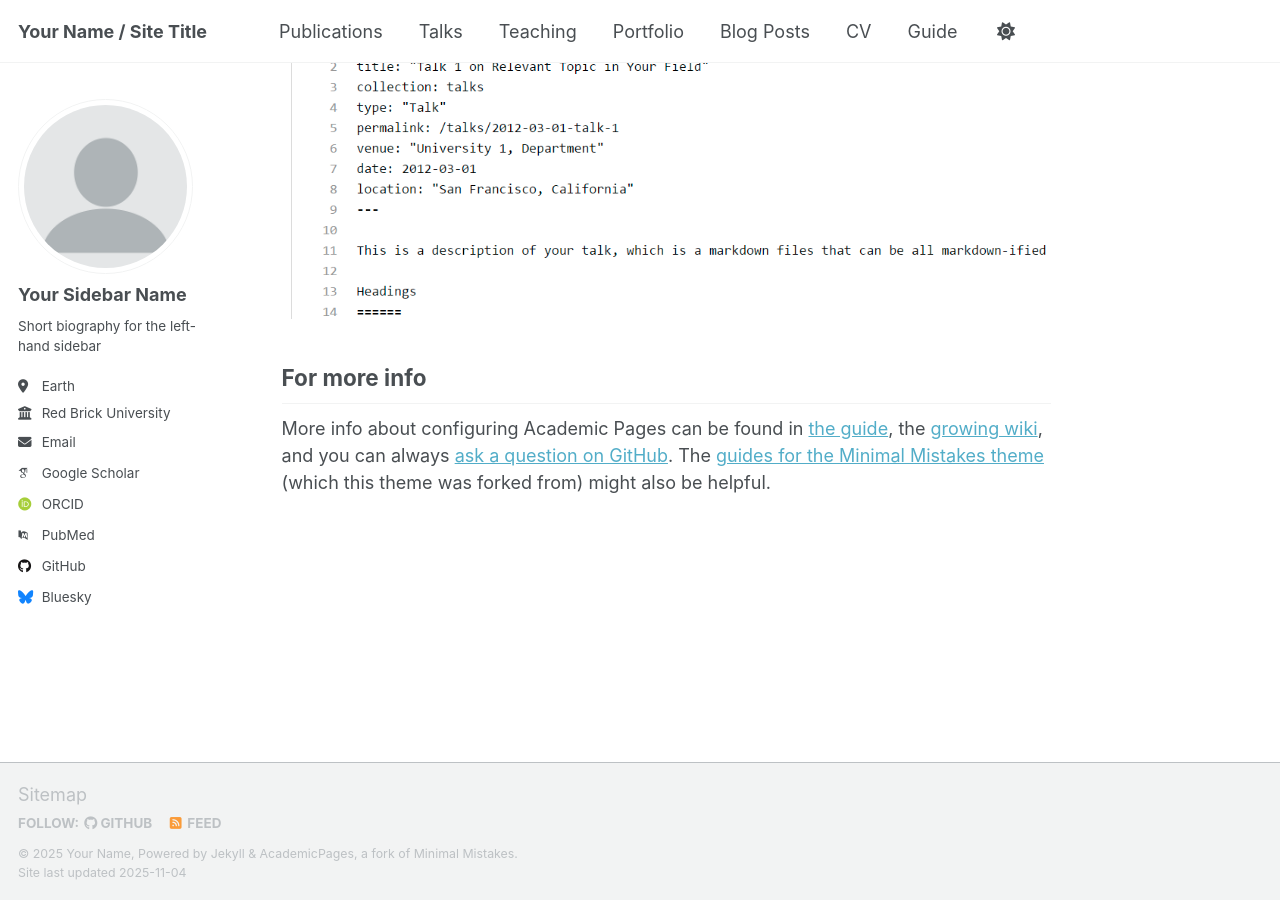
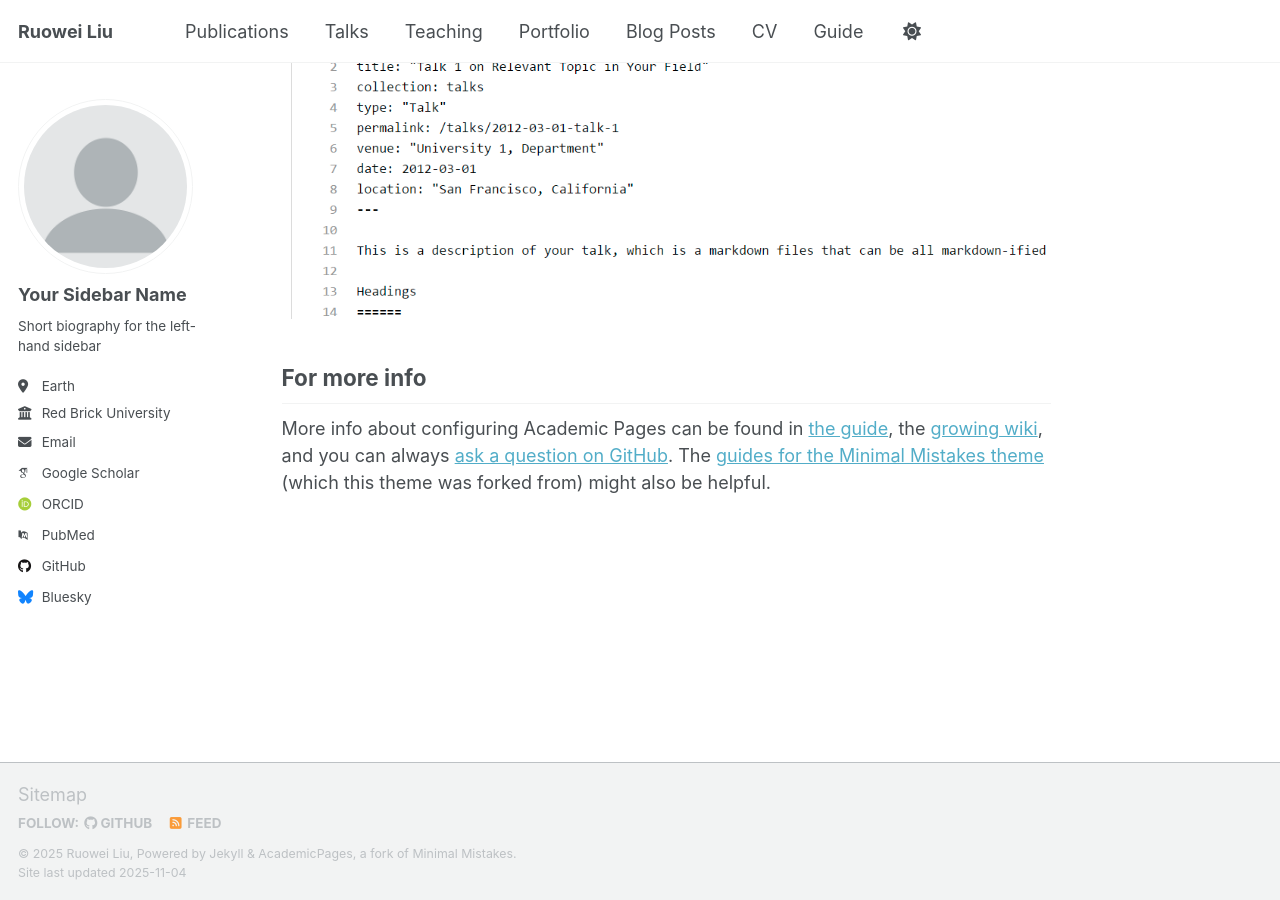
Before and after one commit to ruoweiliu/ruoweiliu.github.io, a Jekyll site: the page built from _pages/about.md, in a window 1280 px wide and 900 px high, scrolled down 2880 px. Built offline with Jekyll 4.4.1, drawn with Linux system fonts in a browser that asks for light colours; some web fonts are replaced; a script that is not in the unit is left out.

Commit message:
Update personal details in _config.yml
Updated personal information including name, description, email, and LinkedIn.

```diff
--- a/_config.yml
+++ b/_config.yml
@@ -9,11 +9,11 @@
 # Basic Site Settings
 locale                   : "en-US"
 site_theme               : "default" # Currently available options are "default", "air"
-title                    : "Your Name / Site Title"
+title                    : "Ruowei Liu"
 title_separator          : "-"
-name                     : &name "Your Name"
-description              : &description "Your Name's academic portfolio"   # Update this with a general description of your site, this is the default if not overridden by a page
-url                      : https://academicpages.github.io # The base hostname & protocol for your site e.g. "https://[your GitHub username].github.io",
+name                     : &name "Ruowei Liu"
+description              : &description "Ph.D. Candidate in GIScience"   # Update this with a general description of your site, this is the default if not overridden by a page
+url                      : https://ruoweiliu.github.io # The base hostname & protocol for your site e.g. "https://[your GitHub username].github.io",
                                                            # or if you already have some other page hosted on Github then use "https://[your GitHub username].github.io/[Your Repo Name]"
 baseurl                  : "" # the subpath of your site, e.g. "/blog"
 repository               : "academicpages/academicpages.github.io"
@@ -30,7 +30,7 @@ author:
   location         : "Earth"
   employer         : "Red Brick University"
   uri              : # URL
-  email            : "none@example.org"
+  email            : "ruowei@uga.edu"
 
   # Academic websites
   academia         : # URL
@@ -63,7 +63,7 @@ author:
   keybase          : # Username
   instagram        : # Username
   lastfm           : # Username
-  linkedin         : # Username
+  linkedin         : # ruowei-linkedin
   mastodon         : # URL
   medium           : # URL
   pinterest        : # Username
```
